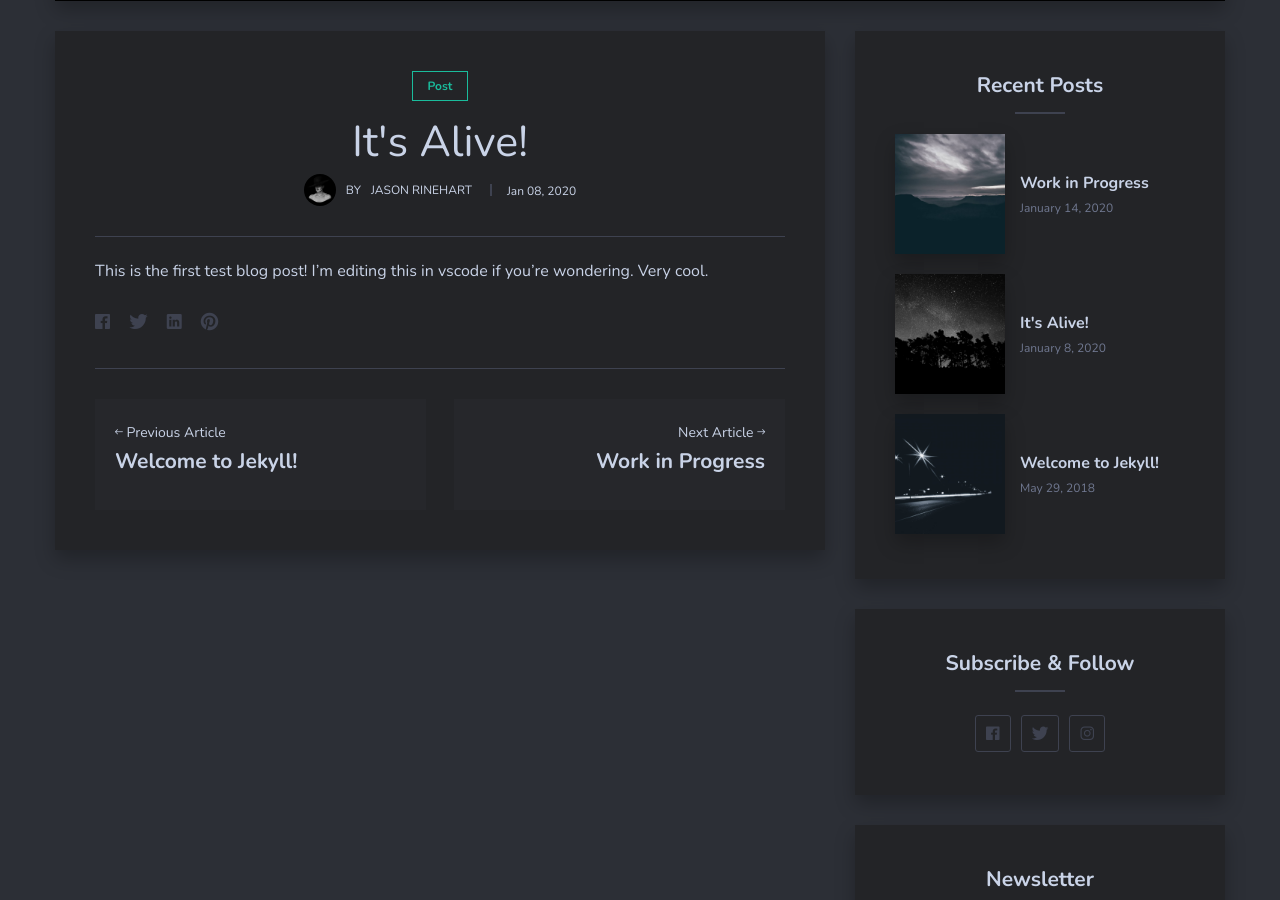
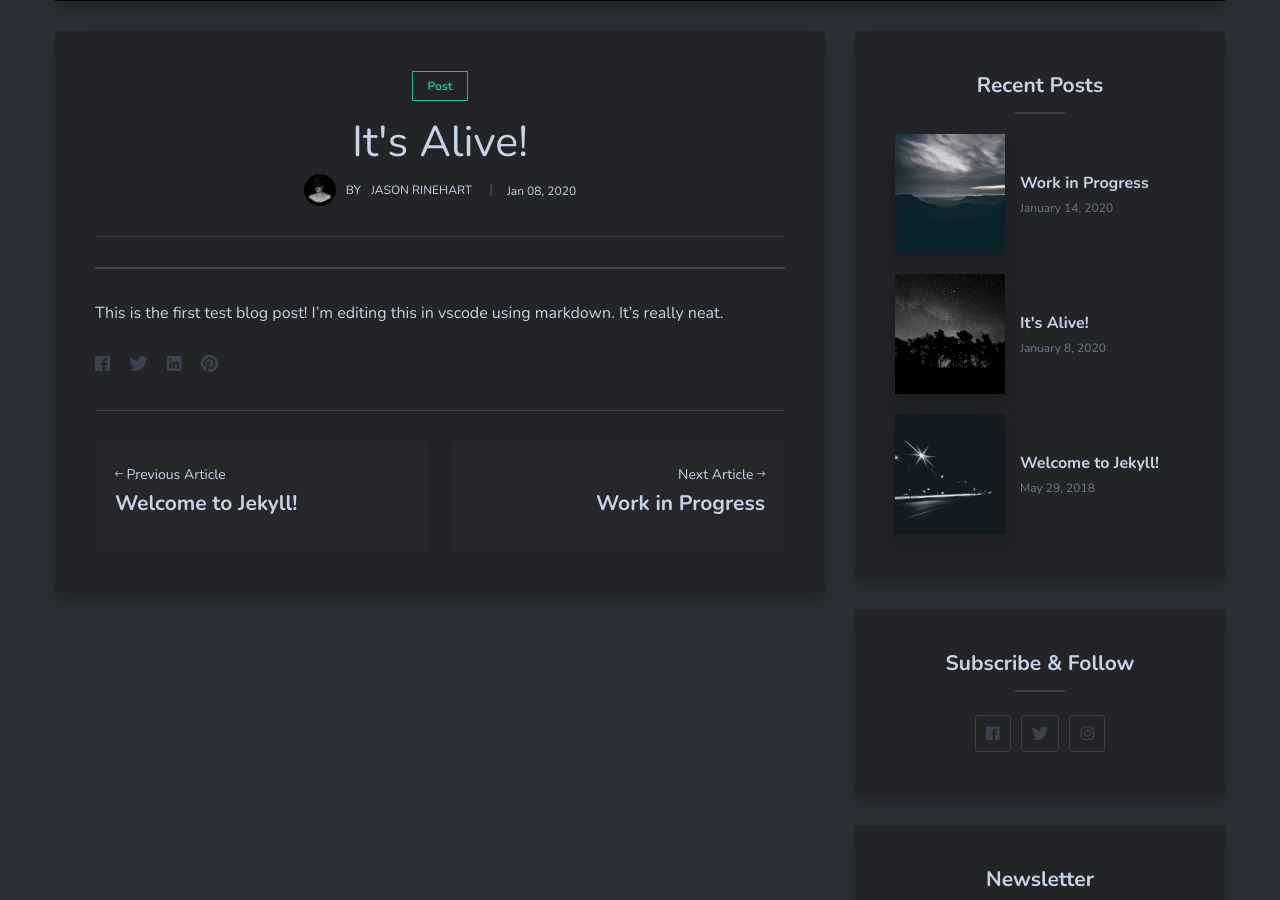
Before and after one commit to technicalanxiety/technicalanxiety.github.io, a Jekyll site: the page built from _posts/2020-1-8-its-alive.md, in a window 1280 px wide and 900 px high, scrolled down 694 px. Built offline with Jekyll 4.4.1, drawn with Linux system fonts in a browser that asks for light colours; nearby versions of some CDN libraries; comment, search, counter and statistics services are not loaded.

Commit message:
[post] updated posts

```diff
--- a/_posts/2020-1-8-its-alive.md
+++ b/_posts/2020-1-8-its-alive.md
@@ -5,5 +5,5 @@ date:   2020-01-08 18:05:55 +0300
 image:  06.jpg
 tags:   [Post]
 ---
-
-This is the first test blog post! I'm editing this in vscode if you're wondering. Very cool.
+***
+This is the first test blog post! I'm editing this in vscode using markdown. It's really neat.
```
Also changed, not shown: _posts/archive/2018-05-29-welcome-to-jekyll.markdown (renamed from _posts/2018-05-29-welcome-to-jekyll.markdown).
